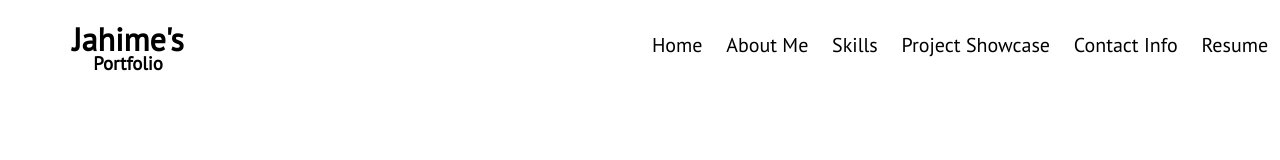
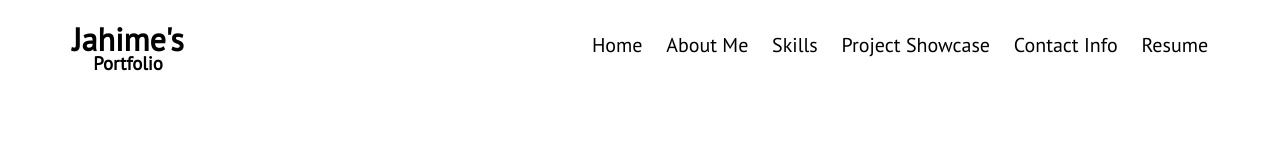
Before and after one commit to jahime001/portfolio, a React (Create React App) app: page / in a window 1280 px wide. Shown: the top 160 px of the page. Built offline with nearby package versions, Linux system fonts and the light colour scheme.

Commit message:
fixed nax links-moved the more to the left

```diff
--- a/src/Components/Nav/Nav.css
+++ b/src/Components/Nav/Nav.css
@@ -33,6 +33,7 @@
     align-items: center;
     height: 120px;
     width: 50%;
+    margin-right: 60px;
 }
 
 .nav-links a {
```
